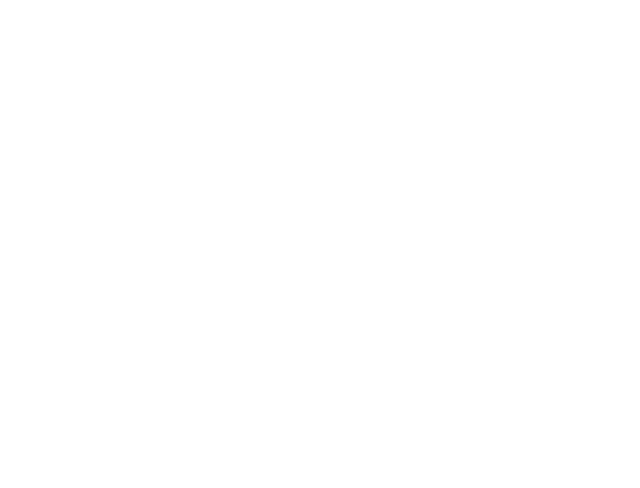
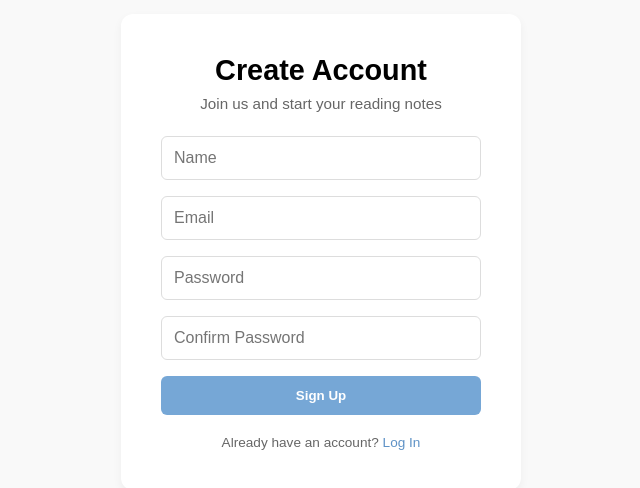
Before and after one commit to dodo5517/readory-front, a React (Create React App) app: page /signUp in a window 1280 px wide. Before the commit this address had no page. Shown: the part 148-636 px from the top of the page, without its empty margins (319-959 px from the left). Built offline with nearby package versions, Linux system fonts and the light colour scheme.

Commit message:
feat: 로그인 기능 authService로 분리, SignUp.tsx 생성

```diff
--- a/src/App.tsx
+++ b/src/App.tsx
@@ -8,6 +8,7 @@ import ReadingRecordsPage from "./pages/ReadingRecordsPage";
 import PrivateRoute from "./components/PrivateRoute";
 import './App.css';
 import Layout from "./components/Layout";
+import SignUp from "./components/SignUp";
 
 function App() {
   return (
@@ -15,8 +16,9 @@ function App() {
               <Routes>
                   <Route path="/" element={<RootRedirect />} />
                   <Route path="/login" element={<Login/>}/>
+                  <Route path="/signUp" element={<SignUp/>}/>
 
-                  <Route path="/" element={<Layout />}>
+                  <Route element={<Layout />}>
                       <Route path="/main" element={<PrivateRoute><Main/></PrivateRoute>} />
                       <Route path="/readingrecords" element={<PrivateRoute><ReadingRecordsPage/></PrivateRoute>}/>
                   </Route>
--- a/src/components/Login.tsx
+++ b/src/components/Login.tsx
@@ -1,6 +1,8 @@
 import React, { useState } from 'react';
-import { useNavigate } from 'react-router-dom';
+import {useNavigate, Link } from 'react-router-dom';
+
 import styles from '../styles/Login.module.css';
+import {loginUser} from "../services/authService";
 
 export default function Login() {
     const navigate = useNavigate();
@@ -14,19 +16,14 @@ export default function Login() {
 
         console.log('로그인 시도:', { email, password });
 
-        const response = await fetch('http://localhost:8080/auth/login', {
-            method: 'POST',
-            headers: { 'Content-Type': 'application/json' },
-            body: JSON.stringify({ email, password }),
-        });
-
-        if (response.ok){
-            const data = await response.json();
+        try {
+            // authService
+            const data = await loginUser(email, password);
             // localStorage에 accessToken 저장
             localStorage.setItem('accessToken', data.accessToken);
             navigate('/main');
-        } else {
-            alert('로그인을 실패했습니다.');
+        } catch (e) {
+            alert('로그인 실패');
         }
     };
 
@@ -58,7 +55,7 @@ export default function Login() {
                 </form>
 
                 <div className={styles.footer}>
-                    Don’t have an account? <a href="#">Sign Up</a>
+                    Don’t have an account? <Link to="/signUp"><a>Sign Up</a></Link>
                 </div>
             </div>
         </div>
--- /dev/null
+++ b/src/components/SignUp.tsx
@@ -0,0 +1,72 @@
+import React, { useState } from 'react';
+import {Link, Navigate} from "react-router-dom";
+import styles from '../styles/Login.module.css'; // 동일 스타일 재사용
+
+export default function SignUp() {
+    const [username, setUsername] = useState('');
+    const [email, setEmail] = useState('');
+    const [password, setPassword] = useState('');
+    const [confirm, setConfirm] = useState('');
+
+    const handleSubmit = (e: React.FormEvent) => {
+        e.preventDefault();
+
+        if (password !== confirm) {
+            alert('비밀번호가 일치하지 않습니다.');
+            return;
+        }
+
+        console.log('회원가입 정보:', { username, email, password });
+        // 실제 회원가입 로직 연결
+    };
+
+    return (
+        <div className={styles.container}>
+            <div className={styles.card}>
+                <h1 className={styles.title}>Create Account</h1>
+                <p className={styles.subtitle}>Join us and start your reading notes</p>
+
+                <form onSubmit={handleSubmit} className={styles.form}>
+                    <input
+                        type="text"
+                        placeholder="Name"
+                        value={username}
+                        onChange={e => setUsername(e.target.value)}
+                        className={styles.input}
+                        required
+                    />
+                    <input
+                        type="email"
+                        placeholder="Email"
+                        value={email}
+                        onChange={e => setEmail(e.target.value)}
+                        className={styles.input}
+                        required
+                    />
+                    <input
+                        type="password"
+                        placeholder="Password"
+                        value={password}
+                        onChange={e => setPassword(e.target.value)}
+                        className={styles.input}
+                        required
+                    />
+                    <input
+                        type="password"
+                        placeholder="Confirm Password"
+                        value={confirm}
+                        onChange={e => setConfirm(e.target.value)}
+                        className={styles.input}
+                        required
+                    />
+
+                    <button type="submit" className={styles.button}>Sign Up</button>
+                </form>
+
+                <div className={styles.footer}>
+                    Already have an account? <Link to="/login"><a>Log In</a></Link>
+                </div>
+            </div>
+        </div>
+    );
+}
--- /dev/null
+++ b/src/services/authService.ts
@@ -0,0 +1,18 @@
+const API_BASE_URL = 'http://localhost:8080';
+
+// 로그인(POST)
+export async function loginUser(email: string, password: string) {
+    console.log("loginUser 실행됨")
+
+    const response = await fetch(`${API_BASE_URL}/auth/login`, {
+        method: 'POST',
+        headers: { 'Content-Type': 'application/json' },
+        body: JSON.stringify({ email, password }),
+    });
+
+    if (!response.ok) {
+        throw new Error('로그인 실패');
+    }
+
+    return await response.json(); // accessToken 반환 포함한 상태임
+}
```
